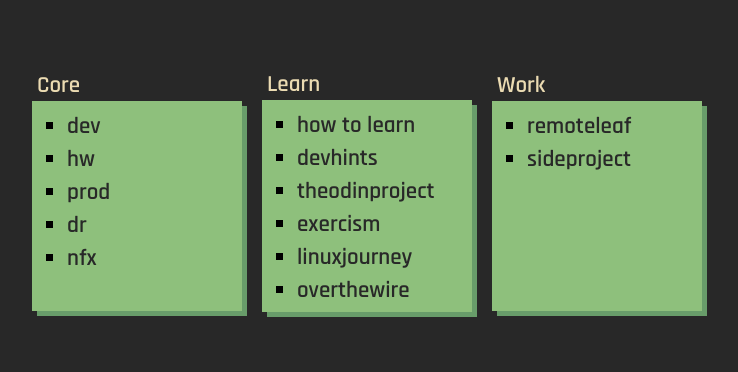
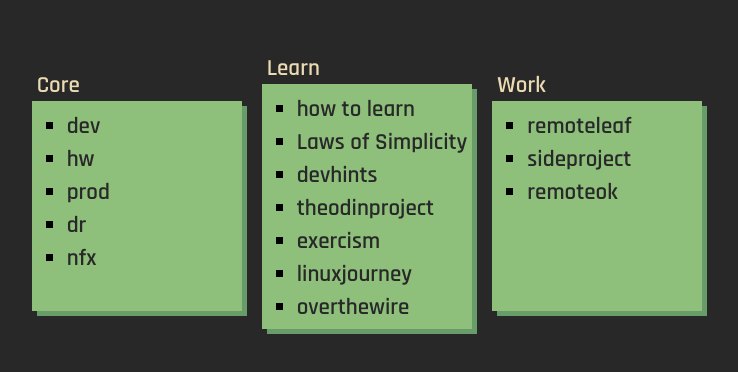
Before and after one commit to shanec-/startpage, a Vue app: page / in a window 1280 px wide. Shown: the part 204-576 px from the top of the page, without its empty margins (273-1011 px from the left). Built offline with nearby package versions, Linux system fonts and the light colour scheme; a web font is replaced by a local one.

Commit message:
feat(data.js): added Laws of Simplicity and RemoteOk

```diff
--- a/src/shared/data.js
+++ b/src/shared/data.js
@@ -32,6 +32,10 @@
         text: "how to learn"
       },
       {
+        href: "http://lawsofsimplicity.com/",
+        text: "Laws of Simplicity"
+      },
+      {
         href: "https://devhints.io",
         text: "devhints"
       },
@@ -63,6 +67,10 @@
       {
         href: "https://www.reddit.com/r/SideProject/",
         text: "sideproject"
+      },
+      {
+        href: "https://remoteok.io/",
+        text: "remoteok"
       }
     ]
   }
```
